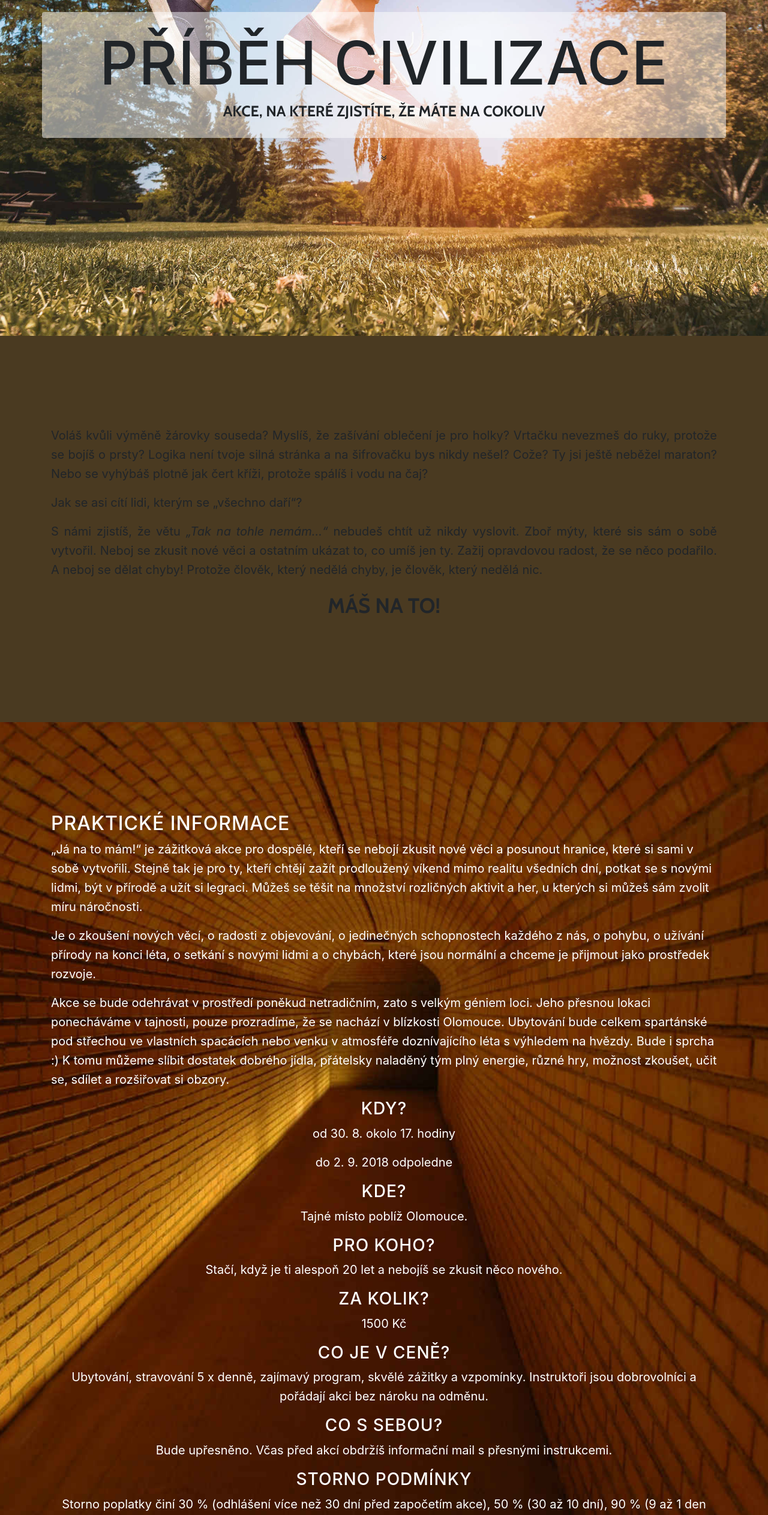
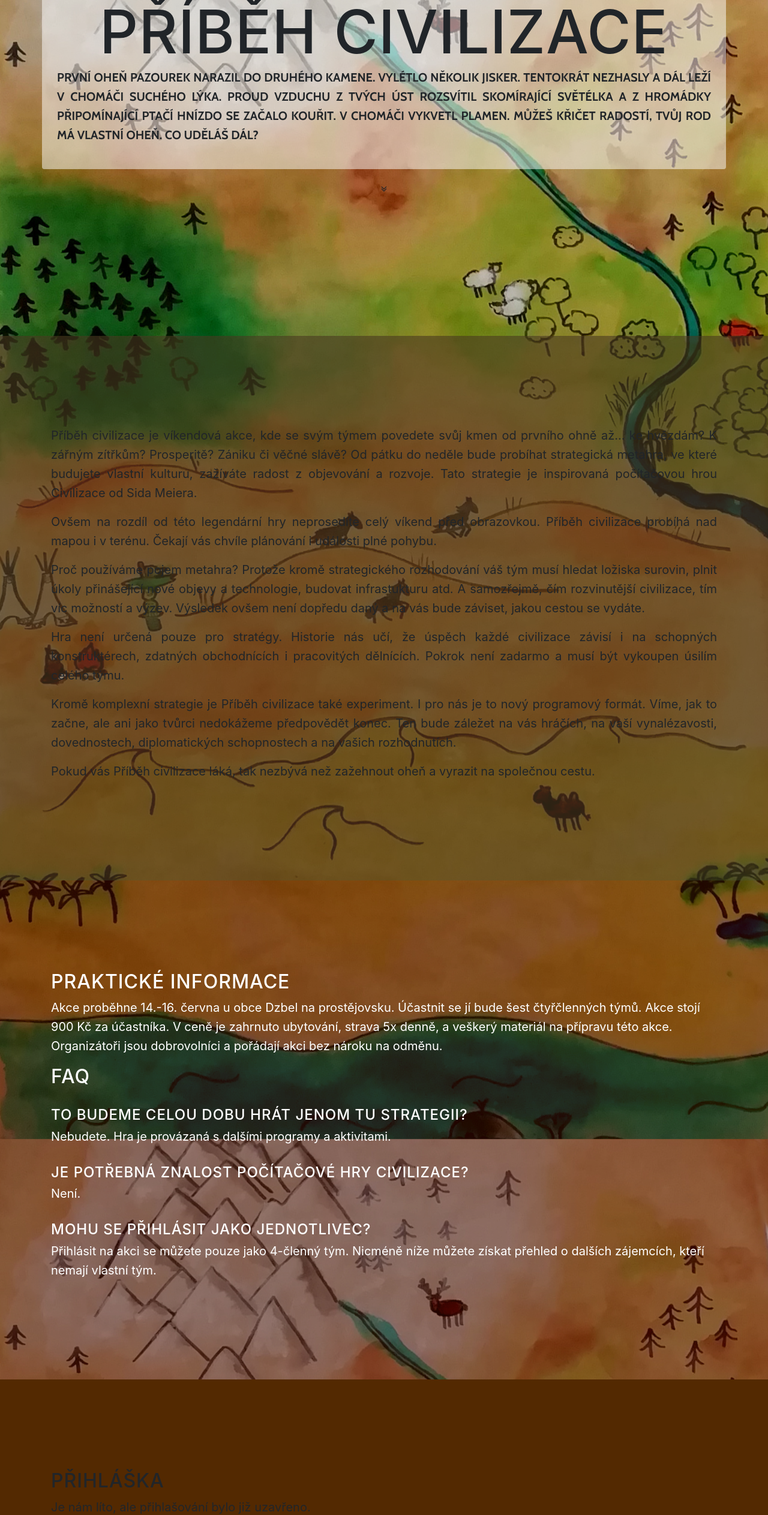
Before and after one commit to InstruktoriBrno/pratelstvi-web, a website with bundled scripts: page index.html in a window 1280 px wide. Shown: the part 240-2766 px from the top of the page at 60% size. Built offline with nearby package versions, Linux system fonts and the light colour scheme.

Commit message:
First try

```diff
--- a/index.html
+++ b/index.html
@@ -62,7 +62,13 @@
                 <div class="row">
                     <div class="col-lg-12 mx-auto brand-background">
                         <h1 class="brand-heading">Příběh civilizace</h1>
-                        <p class="intro-text">akce, na které zjistíte, že máte na cokoliv</p>
+                        <p class="intro-text">První oheň Pazourek narazil do
+                        druhého kamene. Vylétlo několik jisker.  Tentokrát
+                        nezhasly a dál leží v chomáči suchého lýka. Proud
+                        vzduchu z tvých úst rozsvítil skomírající světélka a z
+                        hromádky připomínající ptačí hnízdo se začalo kouřit. V
+                        chomáči vykvetl plamen. Můžeš křičet radostí, tvůj rod
+                        má vlastní oheň. Co uděláš dál?</p>
                     </div>
                     <div class="col-lg-12 mx-auto">
                         <a href="#about" class="btn btn-circle js-scroll-trigger">
@@ -78,16 +84,42 @@
         <div class="container">
             <div class="row">
                 <div class="col-lg-12 mx-auto">
-                    <p>Voláš kvůli výměně žárovky souseda? Myslíš, že zašívání oblečení je pro holky? Vrtačku nevezmeš do ruky, protože se bojíš o prsty? Logika není tvoje silná stránka a na šifrovačku bys nikdy nešel? Cože? Ty jsi ještě neběžel maraton?
-                        Nebo se vyhýbáš plotně jak čert kříži, protože spálíš i vodu na čaj?</p>
+                    <p>Příběh civilizace je víkendová akce, kde se svým týmem
+                    povedete svůj kmen od prvního ohně až... ke hvězdám? K
+                    zářným zítřkům? Prosperitě? Zániku či věčné slávě? Od pátku
+                    do neděle bude probíhat  strategická metahra, ve které
+                    budujete vlastní kulturu, zažíváte radost z objevování a
+                    rozvoje.  Tato strategie je inspirovaná počítačovou hrou
+                    Civilizace od Sida Meiera.</p>
 
-                    <p>Jak se asi cítí lidi, kterým se „všechno daří“?</p>
+                    <p>Ovšem na rozdíl od této legendární hry neprosedíte celý
+                    víkend před obrazovkou. Příběh civilizace probíhá nad mapou
+                    i v terénu. Čekají vás chvíle plánování i události plné
+                    pohybu.</p>
 
-                    <p>S námi zjistíš, že větu
-                        <i>„Tak na tohle nemám...“</i> nebudeš chtít už nikdy vyslovit. Zboř mýty, které sis sám o sobě vytvořil. Neboj se zkusit nové věci a&nbsp;ostatním ukázat to, co umíš jen ty. Zažij opravdovou radost, že se něco podařilo. A neboj
-                        se dělat chyby! Protože člověk, který nedělá chyby, je člověk, který nedělá nic. </p>
+                    <p>Proč používáme pojem metahra? Protože kromě strategického
+                    rozhodování váš tým musí hledat ložiska surovin, plnit úkoly
+                    přinášející nové objevy a technologie, budovat infrastukturu
+                    atd. A samozřejmě, čím rozvinutější civilizace, tím víc
+                    možností a výzev. Výsledek ovšem není dopředu daný a na vás
+                    bude záviset, jakou cestou se vydáte.</p>
 
-                    <p class="text-center finish">MÁŠ NA TO!</p>
+                    <p>Hra není určená pouze pro stratégy. Historie nás učí, že
+                    úspěch každé civilizace závisí i na schopných
+                    konstruktérech, zdatných obchodnících i pracovitých
+                    dělnících. Pokrok není zadarmo a musí být vykoupen úsilím
+                    celého týmu.</p>
+
+                    <p>Kromě komplexní strategie je Příběh civilizace také
+                    experiment. I pro nás je to nový programový formát. Víme,
+                    jak to začne, ale ani jako tvůrci nedokážeme předpovědět
+                    konec. Ten bude záležet na vás hráčích, na vaší
+                    vynalézavosti, dovednostech, diplomatických schopnostech a
+                    na vašich rozhodnutích.</p>
+
+                    <p>Pokud vás Příběh civilizace láká,
+                    tak nezbývá než zažehnout oheň a vyrazit na společnou
+                    cestu.</p>
                 </div>
             </div>
         </div>
@@ -98,33 +130,24 @@
             <div class="row">
                 <div class="col-lg-12 mx-auto">
                     <h2>Praktické informace</h2>
-                    <p>„Já na to mám!“ je zážitková akce pro dospělé, kteří se nebojí zkusit nové věci a posunout hranice, které si sami v sobě vytvořili. Stejně tak je pro ty, kteří chtějí zažít prodloužený víkend mimo realitu všedních dní, potkat se s
-                        novými lidmi, být v přírodě a užít si legraci. Můžeš se těšit na množství rozličných aktivit a her, u kterých si můžeš sám zvolit míru náročnosti.</p>
-                    <p>Je o zkoušení nových věcí, o radosti z objevování, o jedinečných schopnostech každého z nás, o pohybu, o užívání přírody na konci léta, o setkání s novými lidmi a o chybách, které jsou normální a chceme je přijmout jako prostředek
-                        rozvoje.
-                    </p>
-                    <p>Akce se bude odehrávat v prostředí poněkud netradičním, zato s velkým géniem loci. Jeho přesnou lokaci ponecháváme v tajnosti, pouze prozradíme, že se nachází v blízkosti Olomouce. Ubytování bude celkem spartánské pod střechou ve vlastních
-                        spacácích nebo venku v atmosféře doznívajícího léta s výhledem na hvězdy. Bude i sprcha :) K tomu můžeme slíbit dostatek dobrého jídla, přátelsky naladěný tým plný energie, různé hry, možnost zkoušet, učit se, sdílet a rozšiřovat
-                        si obzory. </p>
-                    <div class="text-center">
-                        <h3>Kdy?</h3>
-                        <p>od 30. 8. okolo 17. hodiny </p>
-                        <p>do 2. 9. 2018 odpoledne</p>
-                        <h3>Kde?</h3>
-                        <p>Tajné místo poblíž Olomouce.</p>
-                        <h3>Pro koho?</h3>
-                        <p>Stačí, když je ti alespoň 20 let a nebojíš se zkusit něco nového.</p>
-                        <h3>Za kolik?</h3>
-                        <p>1500 Kč</p>
-                        <h3>Co je v ceně?</h3>
-                        <p>Ubytování, stravování 5 x denně, zajímavý program, skvělé zážitky a vzpomínky. Instruktoři jsou dobrovolníci a pořádají akci bez nároku na odměnu.</p>
-                        <h3>Co s sebou?</h3>
-                        <p>Bude upřesněno. Včas před akcí obdržíš informační mail s přesnými instrukcemi.</p>
-                        <h3>Storno podmínky</h3>
-                        <p>Storno poplatky činí 30 % (odhlášení více než 30 dní před započetím akce), 50 % (30 až 10 dní), 90 % (9 až 1 den předem) či 100 % (v den započetí akce či později). V případě zrušení akce ze strany organizátorů vracíme 100 % uhrazené
-                            částky.
-                        </p>
-                    </div>
+                    <p>Akce proběhne 14.-16. června u obce Dzbel na
+                    prostějovsku. Účastnit se jí bude šest čtyřčlenných týmů.
+                    Akce stojí 900 Kč za účastníka. V ceně je zahrnuto
+                    ubytování, strava 5x denně, a veškerý materiál na přípravu
+                    této akce. Organizátoři jsou dobrovolníci a pořádají akci
+                    bez nároku na odměnu.</p>
+
+                    <h2>FAQ</h2>
+                    <h4>To budeme celou dobu hrát jenom tu strategii?</h4>
+                    <p>Nebudete. Hra je provázaná s dalšími programy a aktivitami.</p>
+
+                    <h4>Je potřebná znalost počítačové hry Civilizace?</h4>
+                    <p>Není.</p>
+
+                    <h4>Mohu se přihlásit jako jednotlivec?</h4>
+                    <p>Přihlásit na akci se můžete pouze jako 4-členný tým.
+                    Nicméně níže můžete získat přehled o dalších zájemcích,
+                    kteří nemají vlastní tým.</p>
                 </div>
             </div>
         </div>
@@ -136,17 +159,6 @@
                 <div class="col-lg-12 mx-auto">
                     <h2>Přihláška</h2>
                     <p>Je nám líto, ale přihlašování bylo již uzavřeno.</p>
-                </div>
-            </div>
-        </div>
-    </section>
-
-    <section id="about" class="motivation">
-        <div class="container">
-            <div class="row">
-                <div class="col-md-6 offset-md-6 quote">
-                    „Expert je člověk, který udělal všechny chyby, kterých lze v daném oboru dosáhnout.“
-                    <div class="author">Niels Bohr</div>
                 </div>
             </div>
         </div>
@@ -234,7 +246,7 @@
                     <h2>Kontakt</h2>
 
                     <p>Pokud máš jakýkoli dotaz, neváhej se nám ozvat:
-                        <p class="contact-email">janatomam@instruktori.cz</p>
+                        <p class="contact-email">civilizace@instruktori.cz</p>
                         <p>Sdílej tuto akci na Facebooku.</p>
                         <ul class="list-inline banner-social-buttons">
                             <li class="list-inline-item">
@@ -253,8 +265,7 @@
     <!-- Footer -->
     <footer>
         <div class="container text-center">
-            <p class="large text-muted">Akce je pořádána pod záštitou <a href="http://www.instruktori.cz">Instruktorů Brno</a>.</p>
-            <p>Copyright &copy; Já na to mám 2018</p>
+            <p class="large">Akce je pořádána pod záštitou <a href="http://www.instruktori.cz">Instruktorů Brno</a>.</p>
             <p>Založeno na motivu <a href="http://startbootstrap.com/template-overviews/grayscale/">Grayscale</a></p>
         </div>
     </footer>
@@ -269,6 +280,26 @@
     <!-- Custom scripts for this template -->
     <script src="js/grayscale.min.js"></script>
 
+    <!-- Paralax -->
+    <script>
+        (function(){
+            var parallax = document.querySelectorAll("body"),
+                speed = -0.2;
+
+            window.onscroll = function(){
+            [].slice.call(parallax).forEach(function(el,i){
+
+                var windowYOffset = window.pageYOffset,
+                    elBackgrounPos = "50% " + (windowYOffset * speed) + "px";
+
+                el.style.backgroundPosition = elBackgrounPos;
+
+            });
+            };
+
+            })();
+    </script>
+
 </body>
 
 </html>
--- a/package.json
+++ b/package.json
@@ -29,6 +29,7 @@
     "bootstrap": "4.1.1",
     "font-awesome": "4.7.0",
     "jquery": "3.3.1",
+    "jquery-parallax.js": "^1.5.0",
     "jquery.easing": "^1.4.1",
     "popper.js": "^1.14.3"
   },
--- a/scss/grayscale.scss
+++ b/scss/grayscale.scss
@@ -10,6 +10,28 @@ body {
 
   color: white;
   background-color: #212529;
+  background: url('../img/main_bg.jpg') no-repeat top center fixed;
+  background-size: 200%;
+
+  // sm --- Small devices (landscape phones, 576px and up)
+  @media (min-width: 576px) {
+    background-size: 200%;
+  }
+
+  // md --- Medium devices (tablets, 768px and up)
+  @media (min-width: 768px) {
+    background-size: 150%;
+  }
+
+  // lg --- Large devices (desktops, 992px and up)
+  @media (min-width: 992px) {
+    background-size: 120%;
+  }
+
+  // xl --- Extra large devices (large desktops, 1200px and up)
+  @media (min-width: 1200px) {
+    background-size: cover;
+  }
 }
 
 html {
@@ -34,14 +56,14 @@ h6 {
 
 p {
   font-size: 20px;
-  line-height: 1.5;
+  line-height: 1.2;
 
   margin: 0 0 25px;
   @media(min-width: 768px) {
     font-size: 20px;
     line-height: 1.6;
 
-    margin: 0 0 35px;
+    margin: 0 0 15px;
   }
 }
 
@@ -137,8 +159,6 @@ a {
   text-align: center;
 
   color: #212529;
-  background: url('../img/intro-bg-janatomam.jpg') no-repeat bottom center scroll;
-  background-color: #1c1f20;
   -webkit-background-size: cover;
   -moz-background-size: cover;
   -o-background-size: cover;
@@ -158,7 +178,9 @@ a {
     .intro-text {
       font-family: 'Cabin', 'Helvetica Neue', Helvetica, Arial, sans-serif;
       text-transform: uppercase;
-      font-size: 25px;
+      font-size: 20px;
+      text-align: justify;
+      margin: 20 0;
     }
   }
   @media(min-width:768px) {
@@ -169,16 +191,12 @@ a {
         font-size: 100px;
         margin: 0 0;
       }
-      .intro-text {
-        font-size: 25px;
-        margin: 0 0;
-      }
     }
   }
 }
 
 .about-section {
-  background-color: #4a3a21;
+  background-color: rgba(#4a3a21, 0.6);
   p {
     text-align: justify;
   }
@@ -191,35 +209,6 @@ a {
 
 .application-section {
   background: #532901;
-}
-
-.motivation {
-  display: table;
-
-  width: 100%;
-  height: auto;
-  padding: 200px 0;
-
-  background: url('../img/motivation.jpg') no-repeat bottom center scroll;
-  background-color: #212529;
-  -webkit-background-size: cover;
-  -moz-background-size: cover;
-  -o-background-size: cover;
-  background-size: cover;
-
-  .quote {
-    background: rgba(255, 255, 255, 0.5);
-    border-radius: 5px;
-    color: black;
-    font-size: 35px;
-    padding: 50px;
-    text-align: left;
-
-    .author {
-      font-size: 30px;
-      text-align: right;
-    }
-  }
 }
 
 .btn-circle {
@@ -253,12 +242,15 @@ a {
 
 .info-section {
   color: white;
-  background: url('../img/tunnel.jpg') no-repeat center center scroll;
-  background-color: #212529;
+  background-color: rgba(#520a00, 0.4);
   -webkit-background-size: cover;
   -moz-background-size: cover;
   -o-background-size: cover;
   background-size: cover;
+  h4 {
+    margin-bottom: 5px;
+    margin-top: 30px;
+  }
 }
 
 .team-section {
@@ -331,6 +323,7 @@ ul.banner-social-buttons {
 }
 
 footer {
+  background: rgba(#000000, 0.4);
   padding: 50px 0;
   p {
     font-size: 14px;
```
Also changed, not shown: css/grayscale.css, css/grayscale.min.css, img/main_bg.jpg (added), 1 other file.
